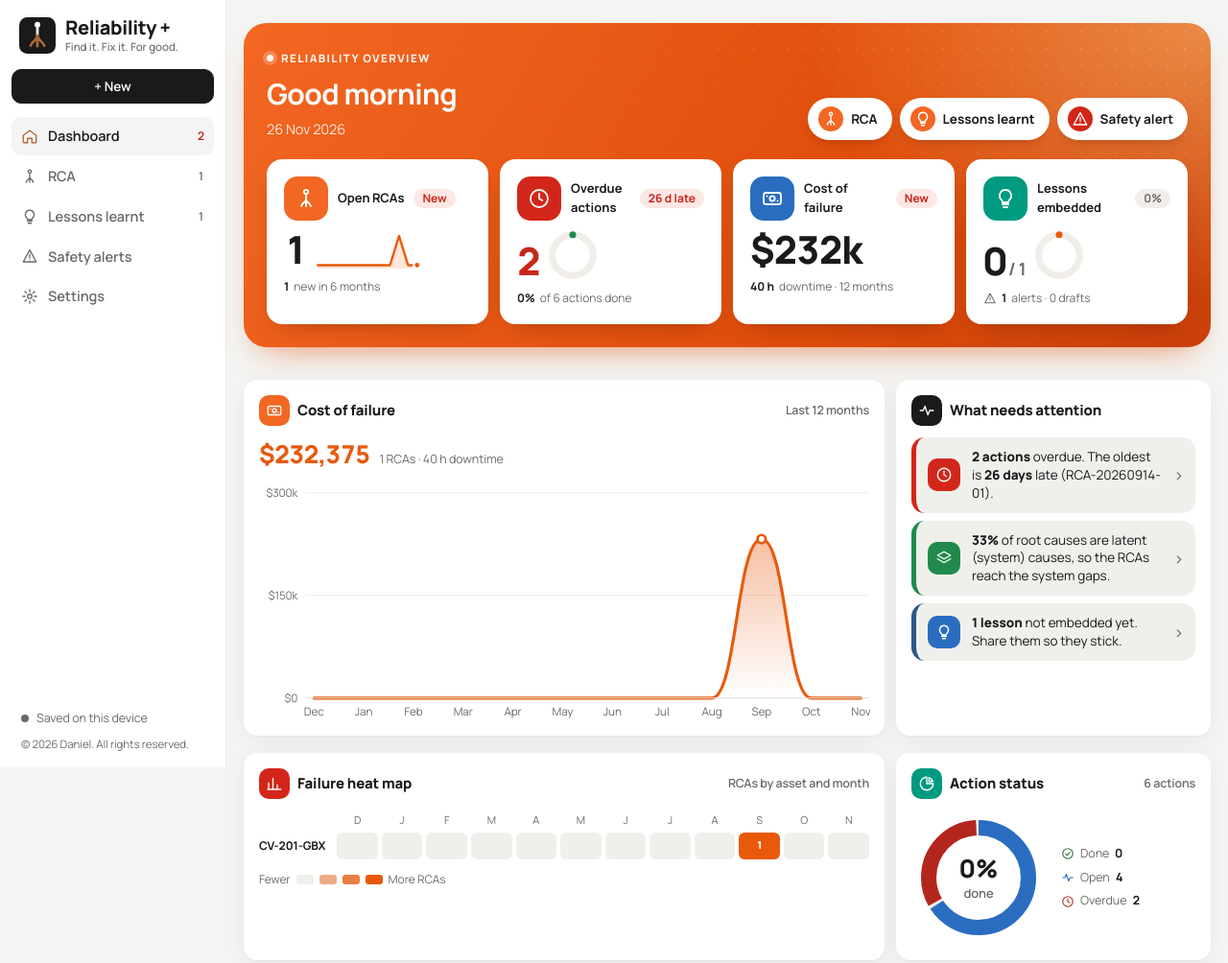
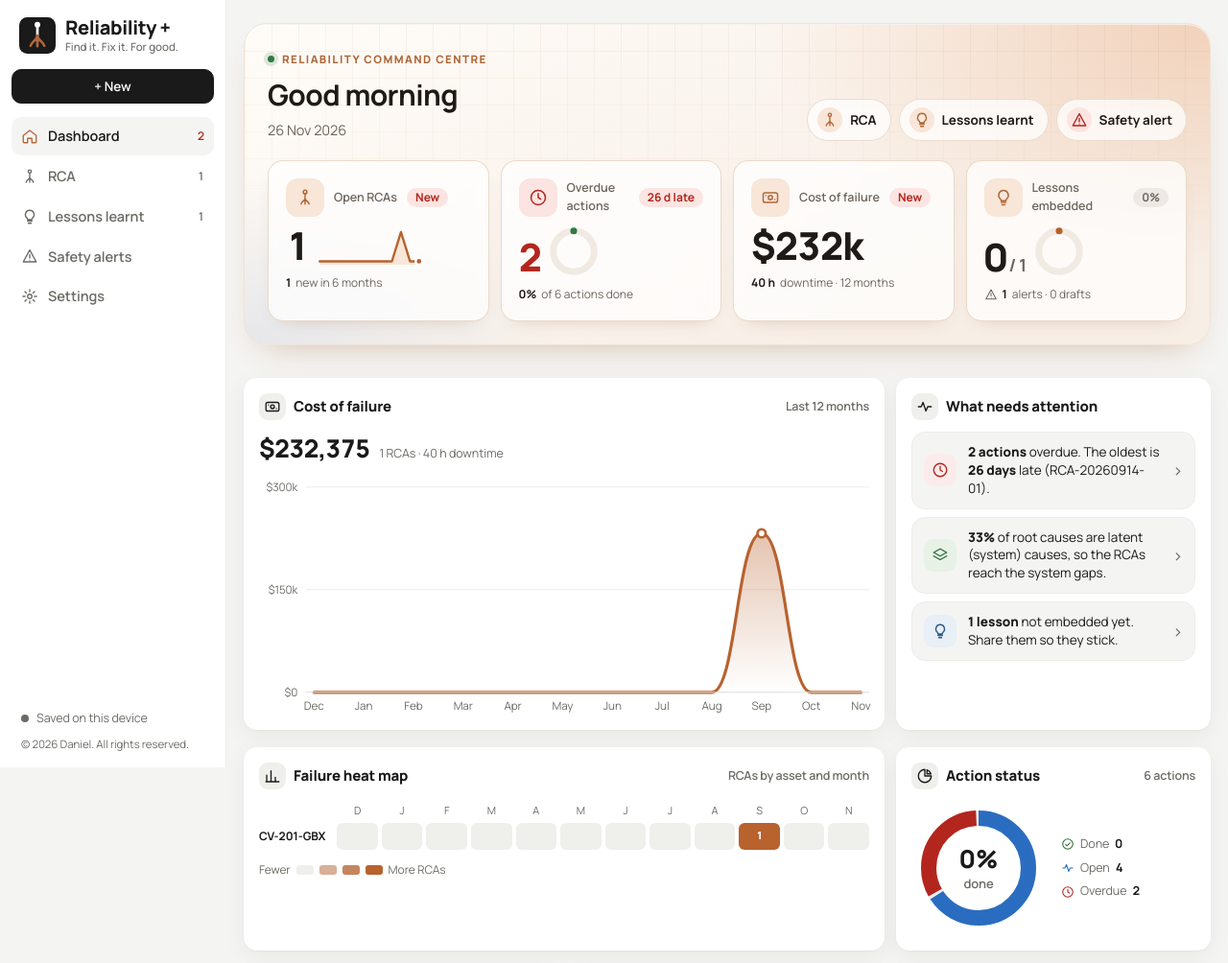
Before and after one commit to 6t46mntpnf-afk/RCA-workbench, a plain HTML site: page index.html in a window 1280 px wide. Shown: the top 1004 px of the page at 96% size. Drawn offline with Linux system fonts and the light colour scheme.

Commit message:
Dashboard: light command-centre band (dark mode keeps the dark band)
Replaces the bold and bright theme.

Co-Authored-By: Claude Opus 5.5 <noreply@anthropic.com>
Claude-Session: https://claude.ai/code/session_01Rf4CJourZ6Guv8K7EqTs7a

```diff
--- a/index.html
+++ b/index.html
@@ -245,37 +245,28 @@ main.view { min-width: 0; padding-block: 24px 48px; padding-left: max(18px, env(
 .heat .c.on:hover { outline: 2px solid var(--fg); outline-offset: 1px }
 .heat-key { display: flex; align-items: center; gap: 6px; margin-top: 12px; font-size: 12px; color: var(--muted) }
 .heat-key i { width: 18px; height: 10px; border-radius: 3px; display: block }
-/* dashboard v2.5 bold and bright: orange band, solid colour tiles */
-:root { --s1: #E8590C; --brand-o: #F26722; --brand-o2: #E04E0B }
-@media (prefers-color-scheme: dark) { :root:not([data-theme="light"]) { --s1: #FF8A3D } }
-:root[data-theme="dark"] { --s1: #FF8A3D }
-.hero { --fg: #FFFFFF; --muted: rgba(255,255,255,.86); --s1: #FFFFFF;
-  background: radial-gradient(70% 140% at 100% 0%, rgba(255,196,120,.55), transparent 60%), linear-gradient(120deg, #F26722, #E04E0B 60%, #C9400A); box-shadow: 0 18px 36px -20px rgba(224,78,11,.7) }
-.hero::after { background-image: radial-gradient(rgba(255,255,255,.16) 1.2px, transparent 1.4px); background-size: 18px 18px; mask-image: linear-gradient(200deg, #000, transparent 55%) }
-.hero .eyebrow { color: #FFFFFF; opacity: .92 }
-.hero .eyebrow i { background: #FFFFFF; box-shadow: 0 0 0 4px rgba(255,255,255,.25) }
-.hero .qchip { background: #FFFFFF; border-color: transparent; color: #1A1A1A; box-shadow: 0 6px 14px -8px rgba(80,20,0,.5) }
-.hero .qchip:hover { background: #FFF4EC; border-color: transparent }
-.hero .qchip .b { background: #F26722; color: #FFFFFF }
-.hero .qchip.hot .b { background: #D3261A; color: #FFFFFF }
-.hero .kpi { --fg: #1A1A1A; --muted: #6B6B66; --surface: #FFFFFF; --surface-2: #F1EEEA; --s1: #E8590C; --accent: #E8590C; --accent-soft: #FFE8D9; --red: #C8261B; --red-soft: #FDE7E4; --green: #1F8A4C; --green-soft: #E1F4E8;
-  background: var(--surface); color: var(--fg); border: 0; box-shadow: 0 10px 24px -14px rgba(80,20,0,.55); backdrop-filter: none }
-.hero .kpi:hover { background: #FFF8F3; transform: translateY(-1px) }
-.hero .kpi .ico { width: 46px; height: 46px; border-radius: 14px; background: var(--tile, #F26722); color: #FFFFFF }
-.hero .kpi .ico svg { width: 24px; height: 24px }
-.hero .kpi.t-rca { --tile: #F26722 } .hero .kpi.t-cost { --tile: #2A6DC0 } .hero .kpi.t-ll { --tile: #009A80 }
-.hero .kpi.bad { --tile: #D3261A } .hero .kpi.good { --tile: #1F8A4C }
-.hero .kpi .k { font-size: 13px; font-weight: 700; color: var(--fg) }
-.ph2 .ib { background: #F26722; color: #FFFFFF; width: 32px; height: 32px; border-radius: 10px }
-.ph2 .ib.c-blue { background: #2A6DC0 } .ph2 .ib.c-teal { background: #009A80 } .ph2 .ib.c-red { background: #D3261A } .ph2 .ib.c-ink { background: var(--solid); color: var(--solid-fg) }
-.ins button { border: 0; border-left: 5px solid var(--blue); background: var(--surface-2) }
-.ins .bad { border-left-color: #D3261A } .ins .warn { border-left-color: #E8A33D } .ins .good { border-left-color: #1F8A4C }
-.ins .ico { background: #2A6DC0; color: #FFFFFF }
-.ins .bad .ico { background: #D3261A; color: #FFFFFF } .ins .warn .ico { background: #E8A33D; color: #FFFFFF } .ins .good .ico { background: #1F8A4C; color: #FFFFFF }
-.bigstat .v { color: var(--s1) }
-@media (prefers-color-scheme: dark) { :root:not([data-theme="light"]) .hero .kpi { --fg: #F3F1EE; --muted: #B5B1AB; --surface: #1F1D1B; --surface-2: #2C2926; --accent-soft: #3A2618; --red: #FF8F80; --red-soft: #3A1F1C; --green: #7FD99E; --green-soft: #1D2E20; --s1: #FF8A3D } :root:not([data-theme="light"]) .hero .kpi:hover { background: #262321 } }
-:root[data-theme="dark"] .hero .kpi { --fg: #F3F1EE; --muted: #B5B1AB; --surface: #1F1D1B; --surface-2: #2C2926; --accent-soft: #3A2618; --red: #FF8F80; --red-soft: #3A1F1C; --green: #7FD99E; --green-soft: #1D2E20; --s1: #FF8A3D }
-:root[data-theme="dark"] .hero .kpi:hover { background: #262321 }
+/* light command centre: warm cream band with copper glow; dark mode keeps the dark band */
+:root:not([data-theme="dark"]) .hero { --fg: #1F1A16; --muted: #6E655D; --surface: #FFFFFF; --surface-2: #F1EAE3; --line: #E8DDD3; --hair: #EFE6DE;
+  --s1: #B8622E; --accent: #B0683A; --accent-soft: #F8E6D8; --red: #B3261E; --red-soft: #FBE4E1; --green: #2F7A44; --green-soft: #E2F1E5;
+  background: radial-gradient(80% 130% at 100% 0%, rgba(226,140,80,.30), transparent 58%), radial-gradient(55% 90% at 0% 100%, rgba(80,130,200,.12), transparent 60%), linear-gradient(150deg, #FFFCF8, #F7EEE6 75%);
+  box-shadow: 0 1px 0 rgba(255,255,255,.8) inset, 0 16px 36px -22px rgba(150,80,30,.45); border: 1px solid #F0E3D7 }
+:root:not([data-theme="dark"]) .hero::after { background-image: linear-gradient(rgba(150,90,40,.06) 1px, transparent 1px), linear-gradient(90deg, rgba(150,90,40,.06) 1px, transparent 1px) }
+:root:not([data-theme="dark"]) .hero .eyebrow i { box-shadow: 0 0 0 4px rgba(47,122,68,.16) }
+:root:not([data-theme="dark"]) .hero .qchip { background: rgba(255,255,255,.75); border-color: #EADCCF; color: var(--fg) }
+:root:not([data-theme="dark"]) .hero .qchip:hover { background: #FFFFFF; border-color: var(--accent) }
+:root:not([data-theme="dark"]) .hero .kpi { background: rgba(255,255,255,.72); border: 1px solid rgba(232,214,198,.9); box-shadow: 0 8px 20px -16px rgba(120,60,20,.45) }
+:root:not([data-theme="dark"]) .hero .kpi:hover { background: #FFFFFF }
+:root:not([data-theme="dark"]) .hero .pill { background: rgba(110,101,93,.10) }
+:root:not([data-theme="dark"]) .hero .pill.good { background: var(--green-soft) }
+:root:not([data-theme="dark"]) .hero .pill.bad { background: var(--red-soft) }
+@media (prefers-color-scheme: dark) { :root:not([data-theme="light"]) .hero { --fg: #F6F1EB; --muted: rgba(246,241,235,.64); --surface: #211B17; --surface-2: rgba(255,255,255,.10); --line: rgba(255,255,255,.12); --hair: rgba(255,255,255,.08);
+  --s1: #EBA273; --accent: #EBA273; --accent-soft: rgba(235,162,115,.18); --red: #FF8F80; --red-soft: rgba(255,143,128,.16); --green: #7FD99E; --green-soft: rgba(127,217,158,.15);
+  background: radial-gradient(90% 120% at 100% 0%, rgba(214,120,62,.42), transparent 55%), radial-gradient(60% 90% at 0% 100%, rgba(60,110,190,.20), transparent 60%), linear-gradient(150deg, #241C17, #120F0D 70%); border: 0; box-shadow: 0 18px 40px -18px rgba(20,12,6,.55) }
+  :root:not([data-theme="light"]) .hero::after { background-image: linear-gradient(rgba(255,255,255,.035) 1px, transparent 1px), linear-gradient(90deg, rgba(255,255,255,.035) 1px, transparent 1px) }
+  :root:not([data-theme="light"]) .hero .qchip { background: rgba(255,255,255,.07); border-color: rgba(255,255,255,.12) }
+  :root:not([data-theme="light"]) .hero .kpi { background: rgba(255,255,255,.055); border: 1px solid rgba(255,255,255,.09); box-shadow: none }
+  :root:not([data-theme="light"]) .hero .kpi:hover { background: rgba(255,255,255,.10) }
+  :root:not([data-theme="light"]) .hero .pill { background: rgba(255,255,255,.08) } :root:not([data-theme="light"]) .hero .pill.good { background: var(--green-soft) } :root:not([data-theme="light"]) .hero .pill.bad { background: var(--red-soft) } }
 @media (max-width: 980px) { .hero { padding: 18px; border-radius: 20px } .hero .kpi .v { font-size: 32px } .hero .kpi .mini { width: 84px } }
 @media (max-width: 560px) { .heat { grid-template-columns: minmax(52px, max-content) repeat(12, minmax(0, 1fr)); gap: 2px } .heat .c { height: 22px; border-radius: 4px; font-size: 0 } .heat .hm { font-size: 9px } .hero h1 { font-size: 24px } .hero .kpis { gap: 10px } .hero .kpi { padding: 14px; gap: 8px } .kpi .top { flex-wrap: wrap; gap: 8px } .kpi .top .pill { order: 3; margin-left: 0 } .hero .kpi .ico { width: 32px; height: 32px; border-radius: 10px } .hero .kpi .v { font-size: 28px } .hero .kpi .mini { display: none } .hero .kpi .ring { width: 40px; height: 40px } .kpi .s { flex-wrap: wrap } }
 @media (max-width: 560px) { .kpi { padding: 13px } .kpi .v { font-size: 26px } .kpi .mini { width: 64px } .qchip { padding: 7px 12px 7px 8px; font-size: 13px } }
@@ -1122,31 +1113,31 @@ dashboard() {
   const cost12 = sum(D.months, m => m.cost), hrs12 = sum(D.months, m => m.hrs), new6 = sum(c6, m => m.n);
   const actTot = D.act.done + D.act.open + D.act.over, h = new Date().getHours(), donePct = actTot ? Math.round(100 * D.act.done / actTot) : 0;
   const oldest = od.length ? Math.max(1, Math.round((Date.parse(todayISO()) - Date.parse(od.reduce((a, x) => (!a || x.due < a ? x.due : a), ""))) / 864e5)) : 0;
-  const panel = (icon, title, sub, body, cls, id, col) => `<section class="panel ${cls || ""}"${id ? ` id="${id}"` : ""}><div class="ph2"><span class="ib ${col || ""}">${ic(icon)}</span>${title}${sub ? `<span class="sub">${sub}</span>` : ""}</div>${body}</section>`;
-  return `<section class="hero"><div class="dhead"><div><div class="eyebrow"><i></i>Reliability overview</div><h1>${h < 12 ? "Good morning" : h < 18 ? "Good afternoon" : "Good evening"}</h1><p class="lede" style="margin:4px 0 0">${fmtDate(todayISO())}${SET.company ? " · " + esc(SET.company) : ""}</p></div>
+  const panel = (icon, title, sub, body, cls, id) => `<section class="panel ${cls || ""}"${id ? ` id="${id}"` : ""}><div class="ph2"><span class="ib">${ic(icon)}</span>${title}${sub ? `<span class="sub">${sub}</span>` : ""}</div>${body}</section>`;
+  return `<section class="hero"><div class="dhead"><div><div class="eyebrow"><i></i>Reliability command centre</div><h1>${h < 12 ? "Good morning" : h < 18 ? "Good afternoon" : "Good evening"}</h1><p class="lede" style="margin:4px 0 0">${fmtDate(todayISO())}${SET.company ? " · " + esc(SET.company) : ""}</p></div>
     <div class="qchips"><button class="qchip" data-act="new-rca"><span class="b">${ic("rca")}</span>RCA</button><button class="qchip" data-act="new-lesson"><span class="b">${ic("bulb")}</span>Lessons learnt</button><button class="qchip hot" data-act="new-alert"><span class="b">${ic("alert")}</span>Safety alert</button></div></div>
   <div class="kpis">
-    <button class="kpi t-rca" data-act="nav" data-view="rcas" data-f="open"><span class="top"><span class="ico">${ic("rca")}</span><span class="k">Open RCAs</span>${deltaPill(new6, sum(p6, m => m.n), true, "New RCAs, last 6 months against the 6 before")}</span><span class="row2"><span class="v">${open.length}</span>${vizSpark(D.months.map(m => m.n))}</span><span class="s"><b>${new6}</b> new in 6 months</span></button>
+    <button class="kpi" data-act="nav" data-view="rcas" data-f="open"><span class="top"><span class="ico">${ic("rca")}</span><span class="k">Open RCAs</span>${deltaPill(new6, sum(p6, m => m.n), true, "New RCAs, last 6 months against the 6 before")}</span><span class="row2"><span class="v">${open.length}</span>${vizSpark(D.months.map(m => m.n))}</span><span class="s"><b>${new6}</b> new in 6 months</span></button>
     <button class="kpi ${od.length ? "bad" : "good"}" data-act="jump" data-to="pOverdue"><span class="top"><span class="ico">${ic(od.length ? "clock" : "check")}</span><span class="k">Overdue actions</span>${od.length ? `<span class="pill bad" title="Oldest overdue action">${oldest} d late</span>` : `<span class="pill good">On track</span>`}</span><span class="row2"><span class="v">${od.length}</span>${vizRing(actTot ? D.act.done / actTot : 0, "var(--green)")}</span><span class="s"><b>${donePct}%</b> of ${actTot} actions done</span></button>
-    <button class="kpi t-cost" data-act="jump" data-to="pTrend"><span class="top"><span class="ico">${ic("cash")}</span><span class="k">Cost of failure</span>${deltaPill(sum(c6, m => m.cost), sum(p6, m => m.cost), true, "Last 6 months against the 6 before")}</span><span class="row2"><span class="v">${fmtK(cost12, D.cur)}</span></span><span class="s"><b>${fmtN(hrs12, 0)} h</b> downtime · 12 months</span></button>
-    <button class="kpi t-ll" data-act="nav" data-view="lessons"><span class="top"><span class="ico">${ic("bulb")}</span><span class="k">Lessons embedded</span>${ls.length ? `<span class="pill ${emb / ls.length >= .5 ? "good" : ""}">${Math.round(100 * emb / ls.length)}%</span>` : ""}</span><span class="row2"><span class="v">${emb}<span style="font-size:18px;color:var(--muted);font-weight:700"> / ${ls.length}</span></span>${vizRing(ls.length ? emb / ls.length : 0, "var(--s1)")}</span><span class="s">${ic("alert")}<b>${al.length}</b> alerts · ${drafts} draft${drafts === 1 ? "" : "s"}</span></button>
+    <button class="kpi" data-act="jump" data-to="pTrend"><span class="top"><span class="ico">${ic("cash")}</span><span class="k">Cost of failure</span>${deltaPill(sum(c6, m => m.cost), sum(p6, m => m.cost), true, "Last 6 months against the 6 before")}</span><span class="row2"><span class="v">${fmtK(cost12, D.cur)}</span></span><span class="s"><b>${fmtN(hrs12, 0)} h</b> downtime · 12 months</span></button>
+    <button class="kpi" data-act="nav" data-view="lessons"><span class="top"><span class="ico">${ic("bulb")}</span><span class="k">Lessons embedded</span>${ls.length ? `<span class="pill ${emb / ls.length >= .5 ? "good" : ""}">${Math.round(100 * emb / ls.length)}%</span>` : ""}</span><span class="row2"><span class="v">${emb}<span style="font-size:18px;color:var(--muted);font-weight:700"> / ${ls.length}</span></span>${vizRing(ls.length ? emb / ls.length : 0, "var(--s1)")}</span><span class="s">${ic("alert")}<b>${al.length}</b> alerts · ${drafts} draft${drafts === 1 ? "" : "s"}</span></button>
   </div></section>
   <div class="charts">
     ${panel("cash", "Cost of failure", "Last 12 months", cs.length ? `<div class="bigstat"><span class="v">${fmtMoney(cost12, D.cur)}</span><span class="s">${cs.length ? fmtN(sum(D.months, m => m.n), 0) + " RCAs · " + fmtN(hrs12, 0) + " h downtime" : ""}</span></div>` + vizArea(D.months, D.cur) : `<div class="cempty">Start an RCA and its cost shows here.</div>`, "w2", "pTrend")}
-    ${panel("pulse", "What needs attention", "", insights(D, od, ls, al), "", "", "c-ink")}
+    ${panel("pulse", "What needs attention", "", insights(D, od, ls, al))}
   </div>
   <div class="charts">
-    ${panel("bars", "Failure heat map", "RCAs by asset and month", D.heat.length ? vizHeat(D) : `<div class="cempty">Assets with RCAs in the last 12 months show here.</div>`, "w2", "", "c-red")}
-    ${panel("pie", "Action status", actTot + " actions", actTot ? vizDonut([{ k: "Done", n: D.act.done, c: "var(--green)", i: "check" }, { k: "Open", n: D.act.open, c: "var(--s2)", i: "pulse" }, { k: "Overdue", n: D.act.over, c: "var(--red)", i: "clock" }], donePct + "%", "done") : `<div class="cempty">Actions from your RCAs show here.</div>`, "", "", "c-teal")}
+    ${panel("bars", "Failure heat map", "RCAs by asset and month", D.heat.length ? vizHeat(D) : `<div class="cempty">Assets with RCAs in the last 12 months show here.</div>`, "w2")}
+    ${panel("pie", "Action status", actTot + " actions", actTot ? vizDonut([{ k: "Done", n: D.act.done, c: "var(--green)", i: "check" }, { k: "Open", n: D.act.open, c: "var(--s2)", i: "pulse" }, { k: "Overdue", n: D.act.over, c: "var(--red)", i: "clock" }], donePct + "%", "done") : `<div class="cempty">Actions from your RCAs show here.</div>`)}
   </div>
   <div class="charts">
-    ${panel("layers", "Root cause mix", D.roots.reduce((s, r) => s + r.n, 0) + " causes", D.roots.some(r => r.n) ? vizMix(D.roots.map((r, i) => ({ k: r.k === "Latent / systemic" ? "Latent" : r.k, n: r.n, c: `var(--s${i + 1})` }))) + `<p class="note" style="margin:12px 0 0">Latent causes are the system gaps that let failures repeat. Fixing them stops the next one.</p>` : `<div class="cempty">Root causes from your RCAs show here.</div>`, "", "", "c-blue")}
+    ${panel("layers", "Root cause mix", D.roots.reduce((s, r) => s + r.n, 0) + " causes", D.roots.some(r => r.n) ? vizMix(D.roots.map((r, i) => ({ k: r.k === "Latent / systemic" ? "Latent" : r.k, n: r.n, c: `var(--s${i + 1})` }))) + `<p class="note" style="margin:12px 0 0">Latent causes are the system gaps that let failures repeat. Fixing them stops the next one.</p>` : `<div class="cempty">Root causes from your RCAs show here.</div>`)}
     ${panel("wrench", "Bad actors", "Cost of failure", D.assets.length ? vizBars(D.assets, a => a.cost || a.n, a => a.cost ? fmtK(a.cost, D.cur) : a.n + " RCA" + (a.n === 1 ? "" : "s"), a => a.k + "\n" + a.n + " RCA" + (a.n === 1 ? "" : "s") + (a.cost ? "\n" + fmtMoney(a.cost, D.cur) : "")) : `<div class="cempty">Assets with RCAs show here.</div>`)}
-    ${panel("bulb", "Lessons by category", ls.length + " lessons", D.cats.length ? vizBars(D.cats, c => c.n, c => c.n, c => c.k + ": " + c.n + " lesson" + (c.n === 1 ? "" : "s")) : `<div class="cempty">Lessons show here by category.</div>`, "", "", "c-teal")}
+    ${panel("bulb", "Lessons by category", ls.length + " lessons", D.cats.length ? vizBars(D.cats, c => c.n, c => c.n, c => c.k + ": " + c.n + " lesson" + (c.n === 1 ? "" : "s")) : `<div class="cempty">Lessons show here by category.</div>`)}
   </div>
   <div class="grid2">
-    <section class="panel" id="pOverdue"><div class="ph2"><span class="ib c-red">${ic("clock")}</span>Overdue actions${od.length ? `<span class="sub" style="color:var(--red)">${od.length} to chase</span>` : ""}</div>${overdueFeed(od)}</section>
-    <section class="panel"><div class="ph2"><span class="ib c-ink">${ic("pulse")}</span>Recent activity</div>${activityFeed()}</section>
+    <section class="panel" id="pOverdue"><div class="ph2"><span class="ib">${ic("clock")}</span>Overdue actions${od.length ? `<span class="sub" style="color:var(--red)">${od.length} to chase</span>` : ""}</div>${overdueFeed(od)}</section>
+    <section class="panel"><div class="ph2"><span class="ib">${ic("pulse")}</span>Recent activity</div>${activityFeed()}</section>
   </div>`;
 },
 rcas() {
```
